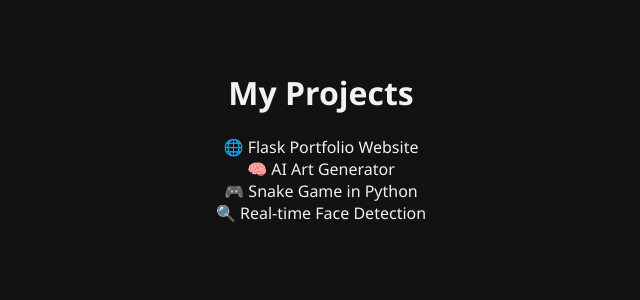
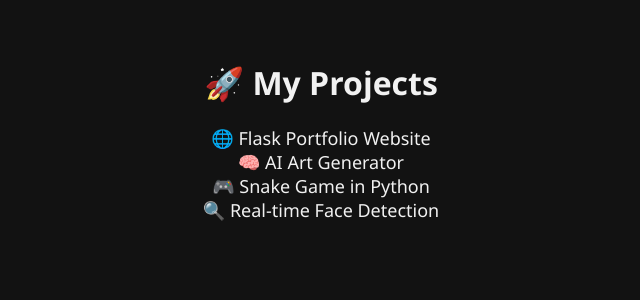
Before and after one commit to shoryaG19/flask-website1, a Flask app: page /projects in a window 1280 px wide. Shown: the part 56-356 px from the top of the page, without its empty margins (319-959 px from the left). Run offline with Flask 3, Linux system fonts and the light colour scheme.

Commit message:
Update projects.html

```diff
--- a/templates/projects.html
+++ b/templates/projects.html
@@ -17,9 +17,9 @@
     </nav>
 
     <!-- Page Content -->
-    <div class="container" style="padding: 50px; text-align: center;">
-        <h1>My Projects</h1>
-        <ul style="list-style: none; padding: 0;">
+    <div class="container">
+        <h1>🚀 My Projects</h1>
+        <ul style="list-style: none; padding: 0; font-size: 18px;">
             <li>🌐 Flask Portfolio Website</li>
             <li>🧠 AI Art Generator</li>
             <li>🎮 Snake Game in Python</li>
```
